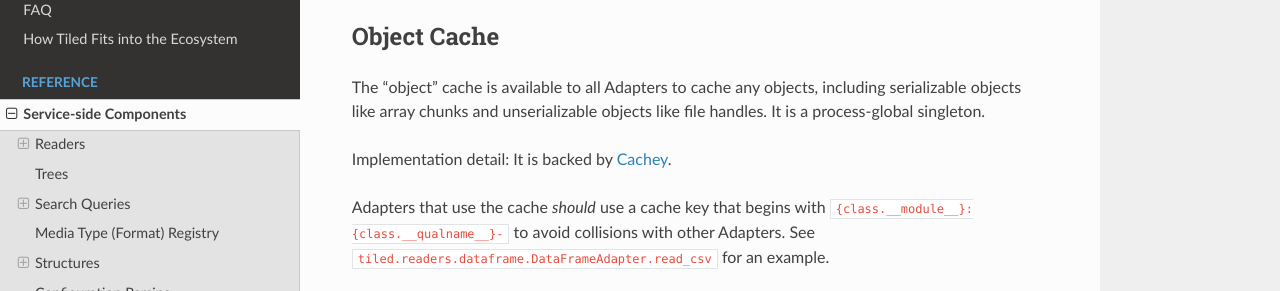
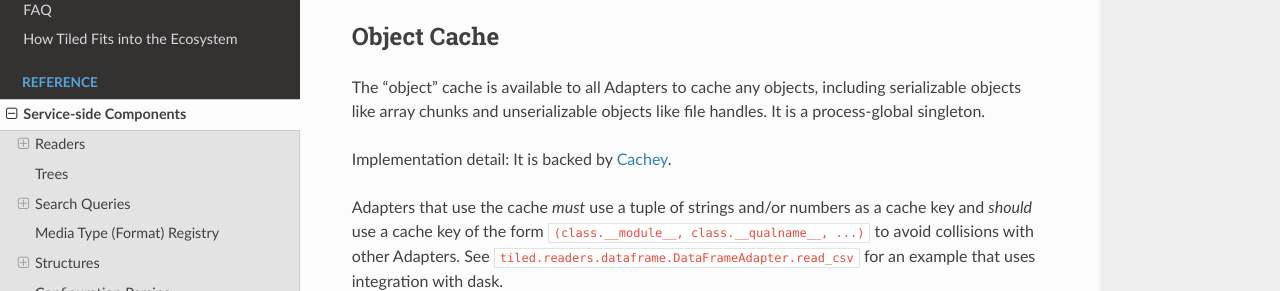
Before and after one commit to bluesky/tiled, a Sphinx documentation site: the page built from docs/source/reference/service.md, in a window 1280 px wide and 900 px high, scrolled down 2998 px, cut to the strip 293-584 px from the top of the window. Built offline with Sphinx 7.4.7 and the Read the Docs theme 2.0.0, drawn with Linux system fonts in a browser that asks for light colours; pages that are not in the unit, such as notebooks, are missing from menus.

Commit message:
Update documented cache key structure.

````diff
--- a/docs/source/reference/service.md
+++ b/docs/source/reference/service.md
@@ -189,10 +189,11 @@ handles. It is a process-global singleton.
 
 Implementation detail: It is backed by [Cachey](https://github.com/dask/cachey).
 
-Adapters that use the cache _should_ use a cache key that begins with
-`{class.__module__}:{class.__qualname__}-` to avoid collisions with other
-Adapters. See `tiled.readers.dataframe.DataFrameAdapter.read_csv` for an
-example.
+Adapters that use the cache _must_ use a tuple of strings and/or numbers as a
+cache key and _should_ use a cache key of the form `(class.__module__,
+class.__qualname__, ...)` to avoid collisions with other Adapters. See
+`tiled.readers.dataframe.DataFrameAdapter.read_csv` for an example that
+uses integration with dask.
 
 ```{eval-rst}
 .. autosummary::
````
